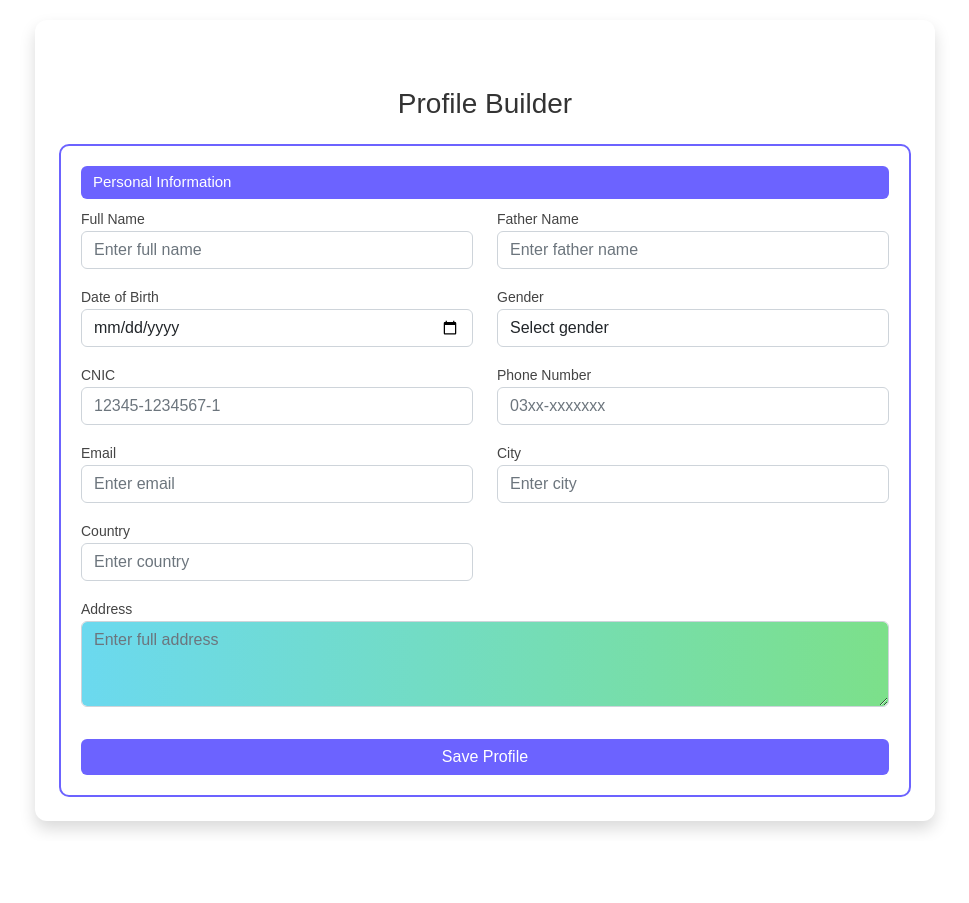
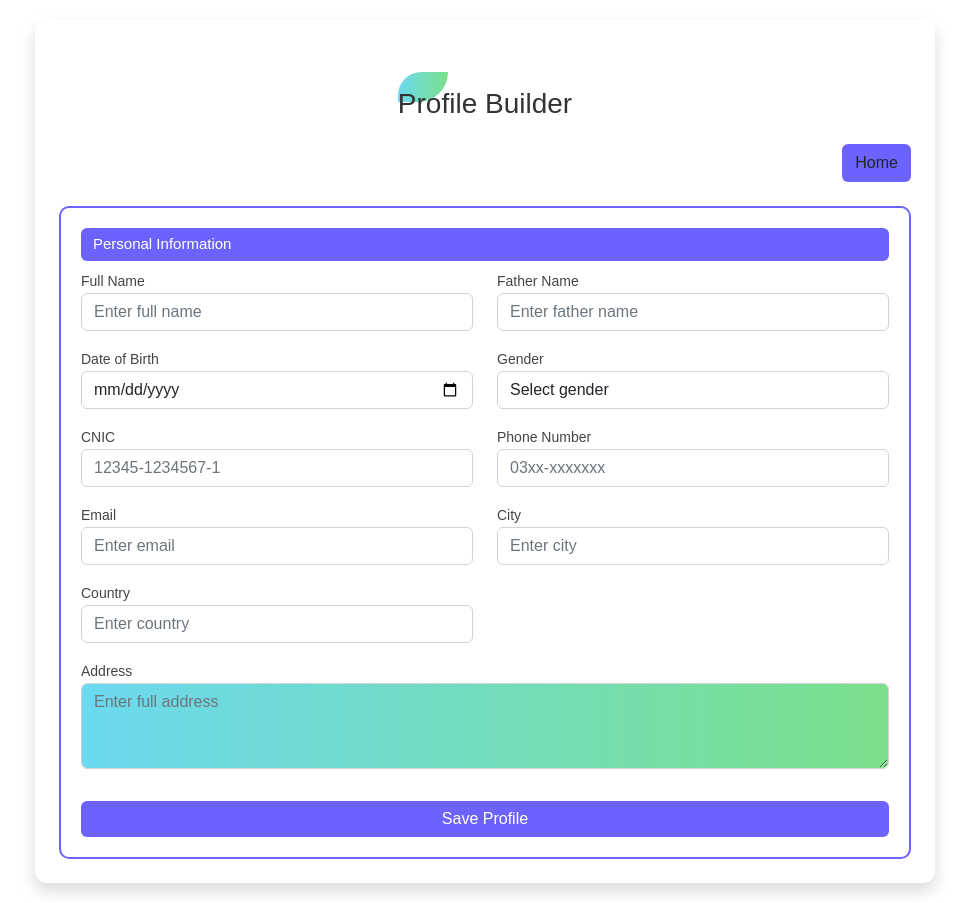
Before and after one commit to mBilalVirk/job-portal, a React (Vite) app: page /profilebuilder in a window 1280 px wide. Shown: the whole page, without its empty margins (155-1124 px from the left). Before the commit the page ends 841 px from the top, so only its background shows below. Built offline with nearby package versions, Linux system fonts and the light colour scheme; a web font is replaced by a local one.

Commit message:
add home button

```diff
--- a/src/components/profilebuilder/Profilebuilder.jsx
+++ b/src/components/profilebuilder/Profilebuilder.jsx
@@ -1,6 +1,10 @@
 import React from "react";
-
+import { useNavigate } from "react-router-dom";
 const Profilebuilder = () => {
+  const navigate = useNavigate();
+  const goToHome = () => {
+    navigate("/");
+  };
   return (
     <div
       className="d-flex justify-content-center align-items-center"
@@ -15,13 +19,24 @@ const Profilebuilder = () => {
           width: "100%",
           maxWidth: "900px", // ⬅⬅ WIDE WIDTH
           borderRadius: "12px",
-          background: "white",
         }}
       >
         <h3 className="text-center mb-4" style={{ color: "#333" }}>
           Profile Builder
         </h3>
-
+        <button
+          type="button"
+          style={{
+            display: "flex",
+            margin: "auto",
+            marginRight: "0",
+            backgroundColor: "#6C63FF",
+          }}
+          className="btn bt-primary mb-4"
+          onClick={goToHome}
+        >
+          Home
+        </button>
         <form id="profile-form">
           <fieldset
             style={{
```
